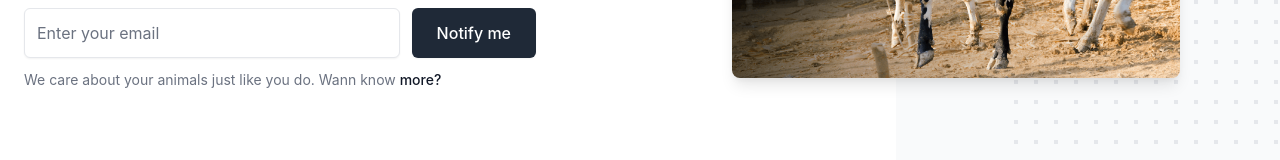
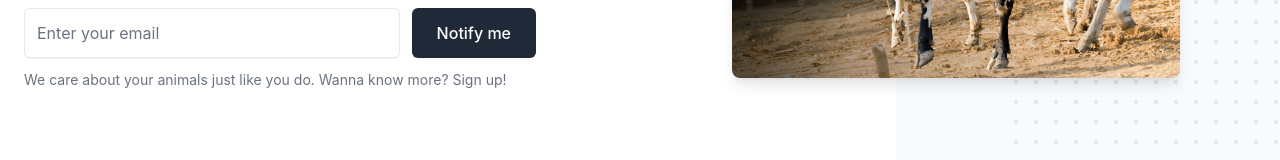
Before and after one commit to AtiqueUrRehman/maveshifarms, a Next.js app: page / in a window 1280 px wide. Shown: the part 448-608 px from the top of the page. Built offline with nearby package versions, Linux system fonts and the light colour scheme; what @tailwindcss/typography would draw is missing.

Commit message:
fix typo in index

```diff
--- a/pages/index.tsx
+++ b/pages/index.tsx
@@ -87,10 +87,8 @@ export default function Home() {
                   </p>
                   <Contact />
                   <p className="mt-3 text-sm text-gray-500">
-                    We care about your animals just like you do. Wann know{" "}
-                    <a href="#" className="font-medium text-gray-900">
-                      more?
-                    </a>
+                    We care about your animals just like you do. Wanna know more? Sign up!
+
                   </p>
                 </div>
               </div>
```
